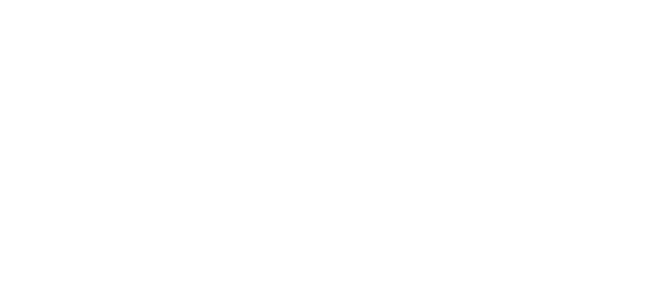
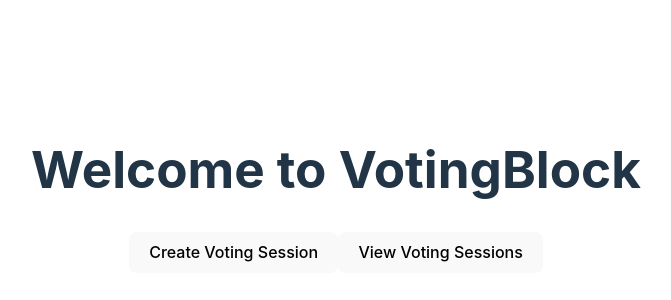
Before and after one commit to EnniusXII/VotingBlock, a React (Vite) app in the folder frontend/: page / in a window 1280 px wide. Shown: the part 210-510 px from the top of the page, without its empty margins (304-975 px from the left). Built offline with nearby package versions, Linux system fonts and the light colour scheme.

Commit message:
add router and start on HomePage

```diff
--- a/frontend/src/App.jsx
+++ b/frontend/src/App.jsx
@@ -1,10 +1,12 @@
+import { RouterProvider } from 'react-router-dom'
 import './App.css'
+import { router } from './Router'
 
 function App() {
 
   return (
     <>
-
+    <RouterProvider router={router} />
     </>
   )
 }
--- /dev/null
+++ b/frontend/src/pages/HomePage.jsx
@@ -0,0 +1,14 @@
+import React from 'react'
+
+const HomePage = () => {
+  return (
+    <div>
+        <h1>Welcome to VotingBlock</h1>
+        <button>Create Voting Session</button>
+        <button>View Voting Sessions</button>
+
+    </div>
+  )
+}
+
+export default HomePage
```
Also changed, not shown: frontend/src/Router.jsx (added, +9 -0 lines).
